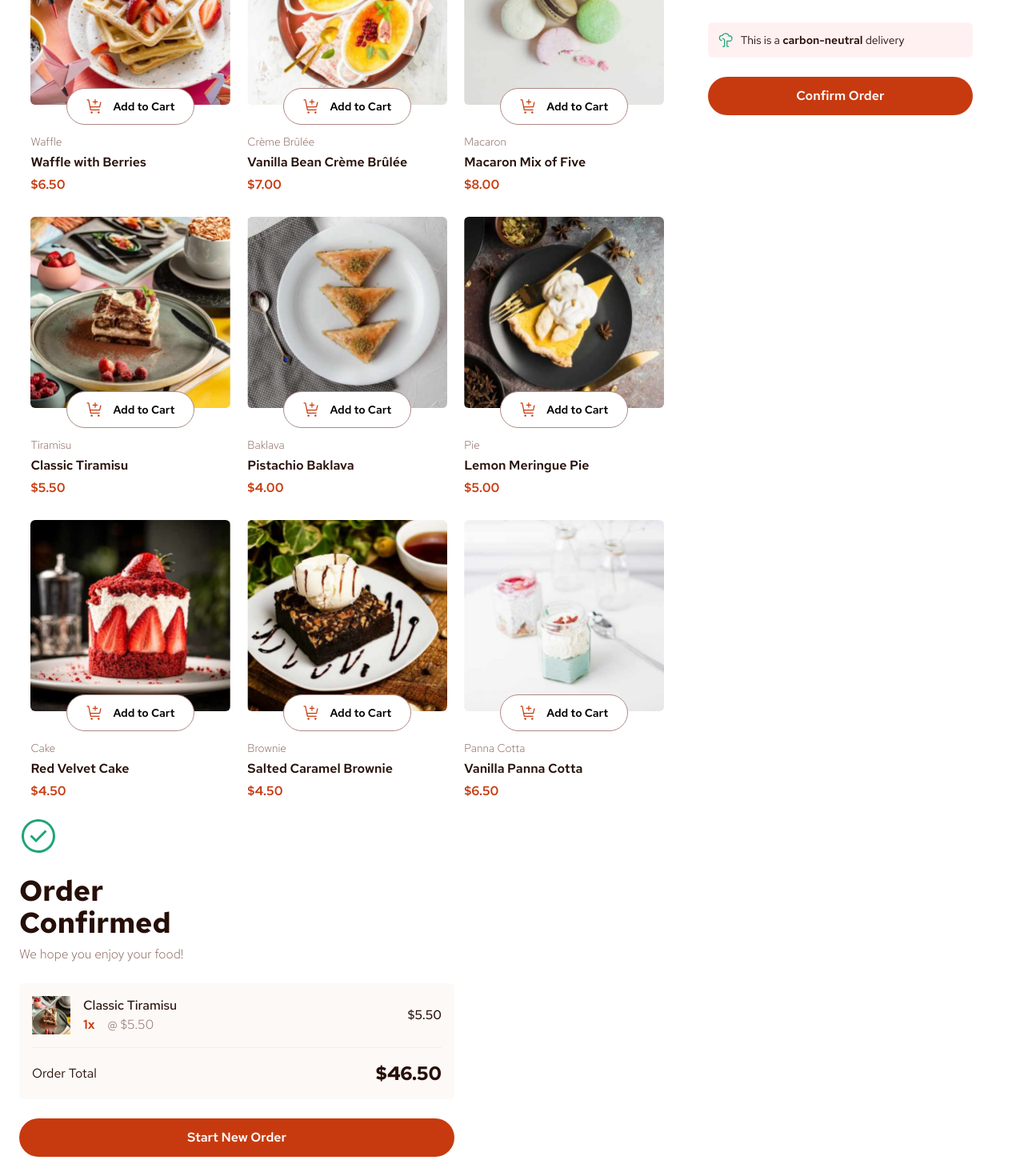
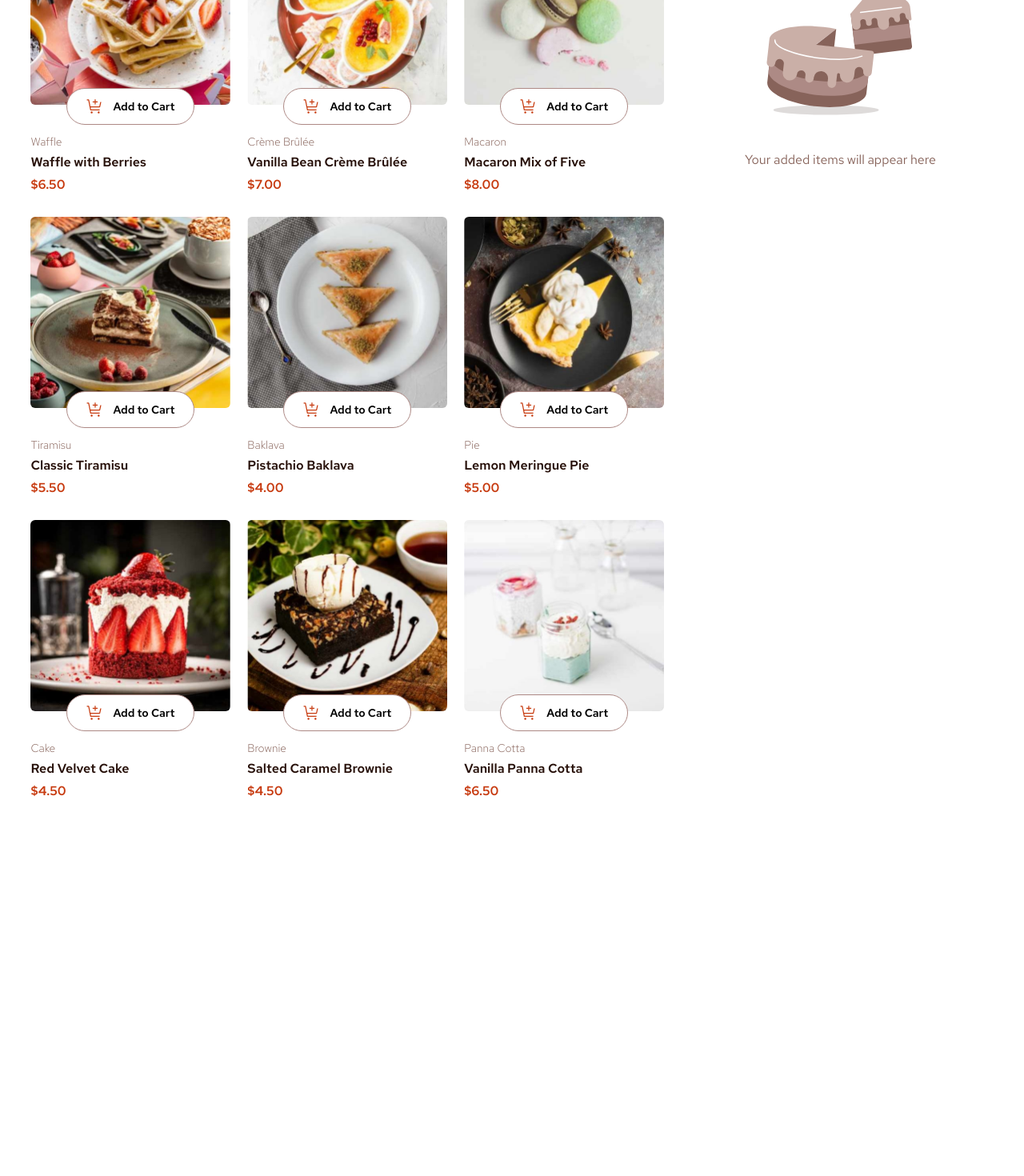
Before and after one commit to sercansimsek/product-list-with-cart, a React (Vite) app: page / in a window 1280 px wide. Shown: the part 180-1650 px from the top of the page at 80% size. After the commit the page ends 1181 px from the top, so only its background shows below. Built offline with nearby package versions, Linux system fonts and the light colour scheme.

Commit message:
Empty Cart stage added

```diff
--- a/src/App.jsx
+++ b/src/App.jsx
@@ -8,6 +8,7 @@ import { OrderConfirmed } from "./components/OrderConfirmed";
 export const App = () => {
   const [data, setData] = useState([]);
   const [cartItems, setCartItems] = useState([]);
+  const [showConfirmed, setShowConfirmed] = useState(false);
 
   useEffect(() => {
     setData(dataFromServer);
@@ -39,6 +40,17 @@ export const App = () => {
     setCartItems((prev) => prev.filter((item) => item.name !== itemName));
   };
 
+  const handleConfirm = () => {
+    // show the confirmation modal
+    setShowConfirmed(true);
+  };
+
+  const handleCloseConfirmed = () => {
+    // clear cart and close modal
+    setCartItems([]);
+    setShowConfirmed(false);
+  };
+
   return (
     <>
       <div className="flex flex-col w-[327px] md:w-[688px] lg:w-[1200px] justify-center mx-auto gap-8">
@@ -49,11 +61,29 @@ export const App = () => {
             cartItems={cartItems}
             onHandleSelected={handleSelected}
           />
-          <Cart cartItems={cartItems} onRemoveItem={handleRemoveItem} />
+          <Cart
+            cartItems={cartItems}
+            onRemoveItem={handleRemoveItem}
+            onConfirm={handleConfirm}
+          />
         </div>
       </div>
 
-      <OrderConfirmed />
+      {showConfirmed && (
+        <>
+          <div className="fixed inset-0 bg-black/40 z-40" />
+          <div className="fixed inset-0 z-50 flex items-center justify-center p-4">
+            <OrderConfirmed
+              onClose={handleCloseConfirmed}
+              cartItems={cartItems}
+              totalPrice={cartItems.reduce(
+                (s, i) => s + i.price * i.quantity,
+                0
+              )}
+            />
+          </div>
+        </>
+      )}
     </>
   );
 };
--- a/src/components/Card.jsx
+++ b/src/components/Card.jsx
@@ -8,6 +8,18 @@ export const Card = ({ data, selectedItem, onHandleSelected }) => {
   const [isAdded, setIsAdded] = useState(false);
   const [productCount, setProductCount] = useState(1);
   const { image } = data;
+
+  // Sync local state with parent-selected item
+  useEffect(() => {
+    if (selectedItem) {
+      setIsAdded(true);
+      setProductCount(selectedItem.quantity ?? 1);
+    } else {
+      // If parent clears selection (e.g. cart cleared), reset local state
+      setIsAdded(false);
+      setProductCount(1);
+    }
+  }, [selectedItem]);
 
   const incrementCount = () => {
     const newCount = productCount + 1;
@@ -21,7 +33,10 @@ export const Card = ({ data, selectedItem, onHandleSelected }) => {
   };
 
   const decrementCount = () => {
-    const newCount = productCount - 1;
+    // Prevent decrementing below 0
+    if (productCount <= 0) return;
+
+    const newCount = Math.max(productCount - 1, 0);
     setProductCount(newCount);
 
     if (newCount === 0) {
@@ -58,10 +73,13 @@ export const Card = ({ data, selectedItem, onHandleSelected }) => {
                   "absolute left-1/2 transform -translate-x-1/2 -bottom-[25px] z-10 flex items-center justify-center gap-3 bg-white text-black border border-rose400 p-3 w-[160px] rounded-3xl cursor-pointer hover:text-red hover:border-red"
                 }
                 onClick={() => {
+                  // Ensure we add with at least 1 quantity
+                  const qtyToAdd = productCount < 1 ? 1 : productCount;
+                  setProductCount(qtyToAdd);
                   setIsAdded(true);
                   onHandleSelected({
                     ...data,
-                    quantity: productCount,
+                    quantity: qtyToAdd,
                   });
                 }}
               >
--- a/src/components/Cart.jsx
+++ b/src/components/Cart.jsx
@@ -1,12 +1,26 @@
 import removeItemIcon from "../assets/images/icon-remove-item.svg";
 import carbonNeutral from "../assets/images/icon-carbon-neutral.svg";
+import emptyIllustration from "../assets/images/illustration-empty-cart.svg";
 
-export const Cart = ({ cartItems, onRemoveItem }) => {
+export const Cart = ({ cartItems, onRemoveItem, onConfirm }) => {
   const totalItems = cartItems.reduce((sum, item) => sum + item.quantity, 0);
   const totalPrice = cartItems.reduce(
     (sum, item) => sum + item.price * item.quantity,
     0
   );
+
+  // Empty cart state
+  if (!cartItems || cartItems.length === 0) {
+    return (
+      <div className="flex flex-col justify-center items-center gap-6 w-[327px] md:w-[688px] lg:w-[384px] p-6 font-redHat bg-white rounded-2xl">
+        <span className="font-semibold text-2xl text-red">Your Cart (0)</span>
+        <img src={emptyIllustration} alt="empty cart" className="w-48 h-48" />
+        <span className="text-rose500 text-center">
+          Your added items will appear here
+        </span>
+      </div>
+    );
+  }
 
   return (
     <div className="flex flex-col justify-center gap-6 w-[327px] md:w-[688px] lg:w-[384px] p-6 font-redHat">
@@ -55,7 +69,10 @@ export const Cart = ({ cartItems, onRemoveItem }) => {
           </span>
         </div>
 
-        <button className="bg-red p-3 rounded-3xl text-white cursor-pointer font-semibold">
+        <button
+          className="bg-red p-3 rounded-3xl text-white cursor-pointer font-semibold"
+          onClick={() => onConfirm && onConfirm()}
+        >
           Confirm Order
         </button>
       </div>
--- a/src/components/OrderConfirmed.jsx
+++ b/src/components/OrderConfirmed.jsx
@@ -1,9 +1,14 @@
 import orderConfirmed from "../assets/images/icon-order-confirmed.svg";
-import tiramisuImg from "../assets/images/image-tiramisu-mobile.jpg";
 
-export const OrderConfirmed = () => {
+// Preload all image URLs from the images folder (Vite)
+const IMAGES = import.meta.glob("/src/assets/images/*.{jpg,png,svg}", {
+  eager: true,
+  as: "url",
+});
+
+export const OrderConfirmed = ({ onClose, cartItems = [], totalPrice = 0 }) => {
   return (
-    <div className="flex flex-col justify-center gap-6 w-[327px] md:w-[688px] lg:w-[592px] p-6 font-redHat">
+    <div className="flex flex-col justify-center gap-6 w-[327px] md:w-[688px] lg:w-[592px] p-6 font-redHat bg-white rounded-md shadow-lg">
       <div className="flex flex-col gap-2">
         <img
           src={orderConfirmed}
@@ -19,29 +24,69 @@ export const OrderConfirmed = () => {
       </div>
 
       <div className="flex flex-col bg-rose50 rounded-md gap-4 p-4">
-        <div className="flex justify-between items-center">
-          <div className="flex gap-4">
-            <img src={tiramisuImg} alt="tiramisu image" className="w-12 h-12" />
-            <div className="flex flex-col text-md">
-              <span className="text-rose900 font-medium">Classic Tiramisu</span>
-              <div className="flex gap-4">
-                <span className="text-red font-semibold">1x</span>
-                <span className="text-rose500 font-light">@ $5.50</span>
+        {cartItems.slice(0, 3).map((item) => {
+          // Determine filename from data paths and lookup preloaded URL
+          const imgPath =
+            item?.image?.thumbnail ||
+            item?.image?.mobile ||
+            item?.image?.desktop ||
+            null;
+          let imgSrc = null;
+          if (imgPath) {
+            const parts = imgPath.split("/");
+            const filename = parts[parts.length - 1];
+            const key = `/src/assets/images/${filename}`;
+            imgSrc = IMAGES[key] || null;
+          }
+
+          return (
+            <div key={item.name} className="flex justify-between items-center">
+              <div className="flex gap-4 items-center">
+                {imgSrc ? (
+                  <img
+                    src={imgSrc}
+                    alt={item.name}
+                    className="w-12 h-12 object-cover rounded"
+                  />
+                ) : (
+                  <div className="w-12 h-12 bg-rose100 rounded" />
+                )}
+                <div className="flex flex-col text-md">
+                  <span className="text-rose900 font-medium">{item.name}</span>
+                  <div className="flex gap-4">
+                    <span className="text-red font-semibold">
+                      {item.quantity}x
+                    </span>
+                    <span className="text-rose500 font-light">
+                      @ ${item.price.toFixed(2)}
+                    </span>
+                  </div>
+                </div>
               </div>
+              <span className="text-rose900 font-medium">
+                ${(item.price * item.quantity).toFixed(2)}
+              </span>
             </div>
+          );
+        })}
+        {cartItems.length > 3 && (
+          <div className="text-rose500 text-sm">
+            and {cartItems.length - 3} more items
           </div>
-          <span className="text-rose900 font-medium">$5.50</span>
-        </div>
+        )}
         <hr className="block h-[1px] border-0 bg-rose100" />
         <div className="flex flex-col gap-6">
           <div className="flex justify-between items-center text-rose900">
             <span className="font-sm">Order Total</span>
-            <span className="font-bold text-2xl">$46.50</span>
+            <span className="font-bold text-2xl">${totalPrice.toFixed(2)}</span>
           </div>
         </div>
       </div>
 
-      <button className="bg-red p-3 rounded-3xl text-white cursor-pointer font-semibold">
+      <button
+        className="bg-red p-3 rounded-3xl text-white cursor-pointer font-semibold"
+        onClick={() => onClose && onClose()}
+      >
         Start New Order
       </button>
     </div>
```
